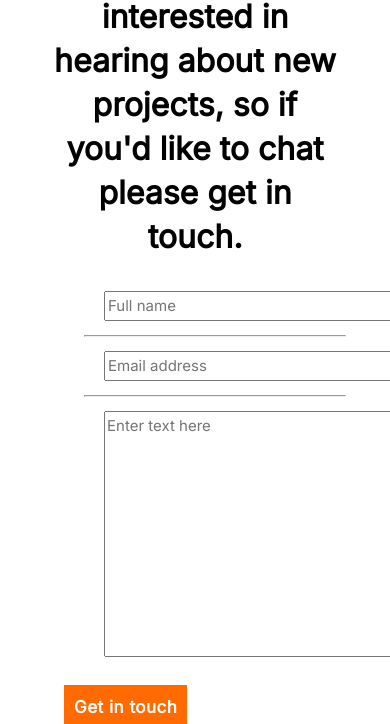
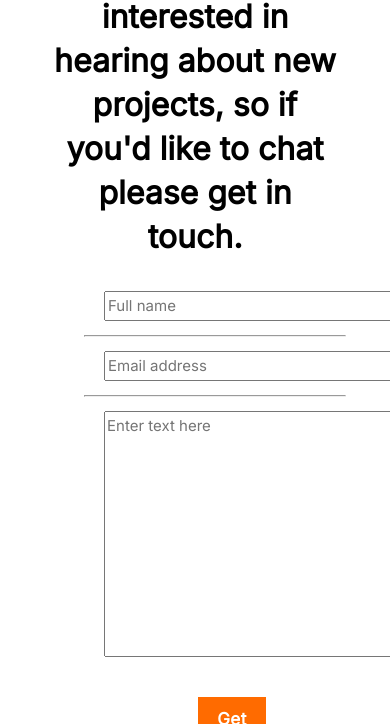
Before and after one commit to amanuelbelete95/Portfolio, a website: page index.html in a window 390 px wide. Shown: the part 7075-7799 px from the top of the page. Drawn offline with Linux system fonts and the light colour scheme.

Commit message:
Place the button at the center

```diff
--- a/style.css
+++ b/style.css
@@ -368,16 +368,14 @@
     color: #ffffff;
     background: #ff6b00;
     border: none;
-    font-family: "Inter";
     font-style: normal;
     font-weight: 700;
     font-size: 17px;
     line-height: 24px;
-    display: flex;
-    align-items: center;
-    text-align: center;
     letter-spacing: 0.03em;
-    margin-top: 24px;
     padding: 10px 10px;
+    margin-top: 36px;
+    margin-left: 134px;
+    margin-right: 134px;
   }
 }
```
